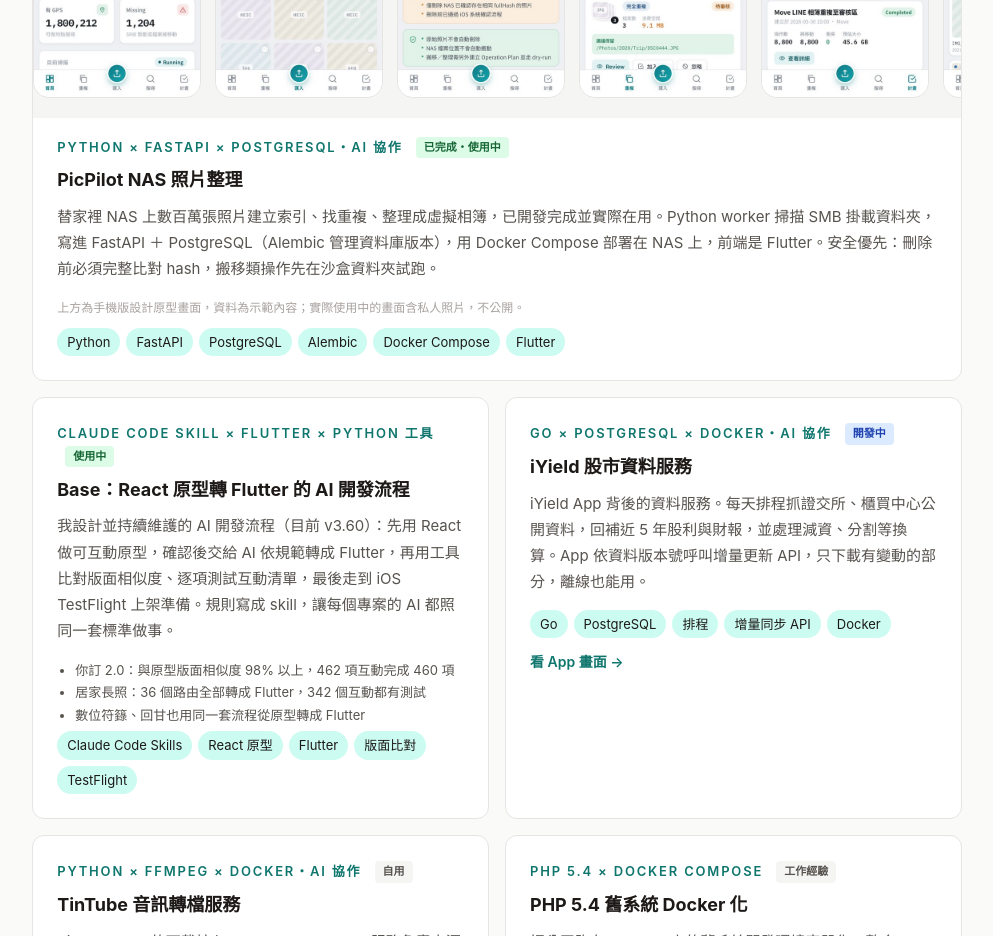
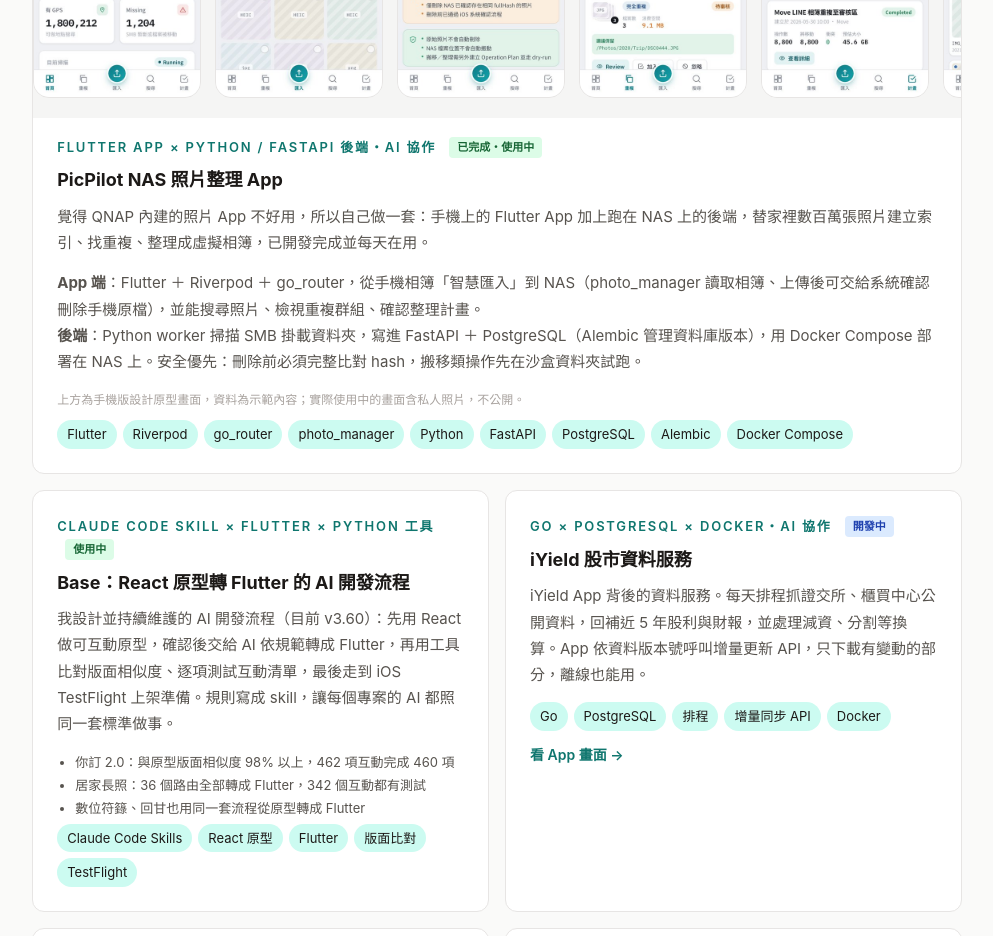
Before and after one commit to v03071106/v03071106.github.io, a plain HTML site: page index.html in a window 1280 px wide. Shown: the part 3500-4436 px from the top of the page, without its empty margins (267-1260 px from the left). Drawn offline with Linux system fonts and the light colour scheme.

Commit message:
PicPilot 改寫為 Flutter App，補上自製動機
Co-Authored-By: Claude Opus 5.5 <noreply@anthropic.com>

```diff
--- a/index.html
+++ b/index.html
@@ -344,11 +344,12 @@
       <div class="lab-grid">
         <div class="card wide-card">
           <div class="card-phones"><img src="images/works/picpilot-1.jpg" alt="PicPilot 儀表板" loading="lazy"><img src="images/works/picpilot-2.jpg" alt="PicPilot 智慧匯入手機照片" loading="lazy"><img src="images/works/picpilot-3.jpg" alt="PicPilot 匯入明細" loading="lazy"><img src="images/works/picpilot-4.jpg" alt="PicPilot 重複群組" loading="lazy"><img src="images/works/picpilot-5.jpg" alt="PicPilot 操作計畫" loading="lazy"><img src="images/works/picpilot-6.jpg" alt="PicPilot 照片搜尋" loading="lazy"></div>
-          <div class="eyebrow">Python × FastAPI × PostgreSQL・AI 協作 <span class="badge green">已完成・使用中</span></div>
-          <h3>PicPilot NAS 照片整理</h3>
-          <p>替家裡 NAS 上數百萬張照片建立索引、找重複、整理成虛擬相簿，已開發完成並實際在用。Python worker 掃描 SMB 掛載資料夾，寫進 FastAPI ＋ PostgreSQL（Alembic 管理資料庫版本），用 Docker Compose 部署在 NAS 上，前端是 Flutter。安全優先：刪除前必須完整比對 hash，搬移類操作先在沙盒資料夾試跑。</p>
+          <div class="eyebrow">Flutter App × Python / FastAPI 後端・AI 協作 <span class="badge green">已完成・使用中</span></div>
+          <h3>PicPilot NAS 照片整理 App</h3>
+          <p>覺得 QNAP 內建的照片 App 不好用，所以自己做一套：手機上的 Flutter App 加上跑在 NAS 上的後端，替家裡數百萬張照片建立索引、找重複、整理成虛擬相簿，已開發完成並每天在用。</p>
+          <p><b>App 端</b>：Flutter ＋ Riverpod ＋ go_router，從手機相簿「智慧匯入」到 NAS（photo_manager 讀取相簿、上傳後可交給系統確認刪除手機原檔），並能搜尋照片、檢視重複群組、確認整理計畫。<br><b>後端</b>：Python worker 掃描 SMB 掛載資料夾，寫進 FastAPI ＋ PostgreSQL（Alembic 管理資料庫版本），用 Docker Compose 部署在 NAS 上。安全優先：刪除前必須完整比對 hash，搬移類操作先在沙盒資料夾試跑。</p>
           <p class="note-s">上方為手機版設計原型畫面，資料為示範內容；實際使用中的畫面含私人照片，不公開。</p>
-          <div class="tags"><span class="tag">Python</span><span class="tag">FastAPI</span><span class="tag">PostgreSQL</span><span class="tag">Alembic</span><span class="tag">Docker Compose</span><span class="tag">Flutter</span></div>
+          <div class="tags"><span class="tag">Flutter</span><span class="tag">Riverpod</span><span class="tag">go_router</span><span class="tag">photo_manager</span><span class="tag">Python</span><span class="tag">FastAPI</span><span class="tag">PostgreSQL</span><span class="tag">Alembic</span><span class="tag">Docker Compose</span></div>
         </div>
         <div class="card">
           <div class="eyebrow">Claude Code Skill × Flutter × Python 工具 <span class="badge green">使用中</span></div>
```
